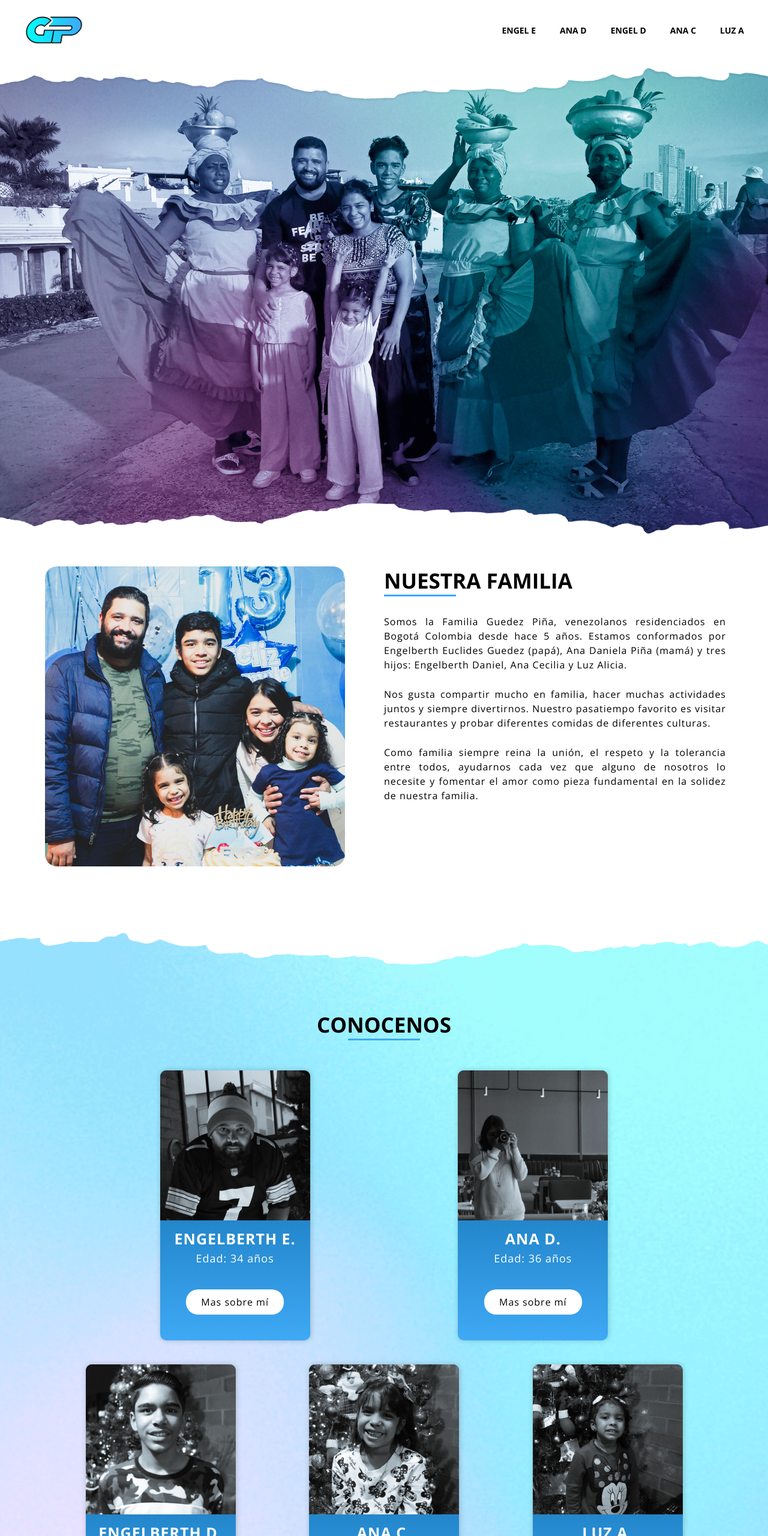
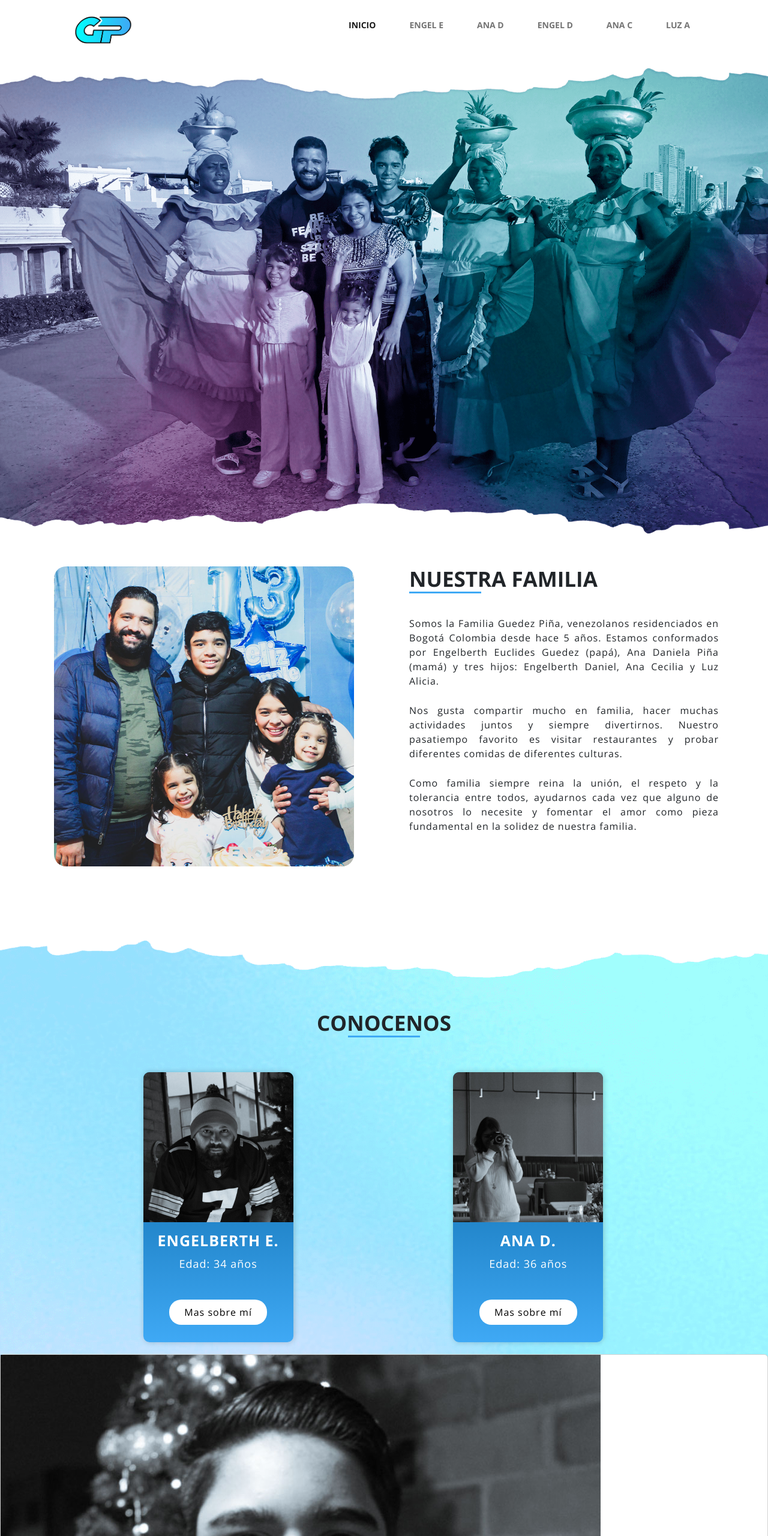
Before and after one commit to engergue/proyectoCoderhouse, a plain HTML site: page index.html in a window 1280 px wide. Shown: the top 2560 px of the page at 60% size. Drawn offline with nearby package versions, Linux system fonts and the light colour scheme.

Commit message:
Agregar bootstrap al home - parte 1

```diff
--- a/css/style.css
+++ b/css/style.css
@@ -22,11 +22,15 @@ header{
     align-items: center;
 }
 
-.logo{
+header .navbar{
+    width: 100%;
+}
+
+.logo-custom{
     padding: 10px 40px;
 }
 
-.logo img{
+.logo-custom img{
     width: 100px;
 }
 
@@ -62,10 +66,6 @@ header ul li a{
     padding: 40px;
 }
 
-.familia-imagen{
-    width: 50%;
-}
-
 .familia-imagen img{
     width: 500px;
     position: relative;
@@ -75,7 +75,6 @@ header ul li a{
 }
 
 .familia-texto{
-    width: 50%;
     padding: 0 30px;
 }
 
@@ -109,6 +108,7 @@ header ul li a{
 #conocenos{
     display: block;
     width: 100%;
+    height: 200vh;
     background-image: url(../images/fondo-conocenos.png);
     background-size: cover;
     padding-top: 200px;
@@ -133,14 +133,14 @@ header ul li a{
     background-color: #3fa9f5;
 }
 
-.cards{
+.cards-container{
     display: flex;
     flex-direction: row;
     justify-content: space-evenly;
     padding: 20px;
 }
 
-.card{
+.card-custom{
     width: 250px;
     height: 450px;
     background: linear-gradient(180deg, rgba(0,91,151,1) 0%, rgba(63,169,245,1) 100%);
@@ -148,18 +148,18 @@ header ul li a{
     border-radius: 10px;
 }
 
-.card__img img{
+.card-custom__img img{
     width: 100%;
     border-radius: 10px 10px 0 0 ;
 }
 
-.card__info{
+.card-custom__info{
     text-align: center;
     padding: 30px 0;
     color: white;
 }
 
-.card__info h3{
+.card-custom__info h3{
     font-size: 25px;
     font-weight: 700;
     text-transform: uppercase;
@@ -168,18 +168,18 @@ header ul li a{
     padding-bottom: 20px;
 }
 
-.card__info h4{
+.card-custom__info h4{
     font-size: 18px;
     font-weight: 400;
     letter-spacing: 1;
     padding-bottom: 20px;
 }
 
-.card__button{
+.card-custom__button{
     text-align: center;
 }
 
-.btn-card{
+.btn-card-custom{
     padding: 10px 25px;
     border-radius: 20px;
     font-size: 16px;
--- a/index.html
+++ b/index.html
@@ -3,87 +3,151 @@
         <meta charset="UTF-8">
         <meta http-equiv="X-UA-Compatible" content="IE=edge">
         <meta name="viewport" content="width=device-width, initial-scale=1.0">
+        <link href="https://cdn.jsdelivr.net/npm/bootstrap@5.2.2/dist/css/bootstrap.min.css" rel="stylesheet" integrity="sha384-Zenh87qX5JnK2Jl0vWa8Ck2rdkQ2Bzep5IDxbcnCeuOxjzrPF/et3URy9Bv1WTRi" crossorigin="anonymous">
         <link rel="stylesheet" href="./css/style.css">
         <title>Familia Guedez Piña</title>
     </head>
 
     <body>
+        <!-- START HEADER -->
+        <header>
+            <nav class="navbar navbar-expand-lg bg-white">
+                <div class="container">
+                    <div class="logo-custom">
+                        <a class="navbar-brand" href="index.html"><img src="./images/logo.png" alt="Logo Familia Guedez P."></a>
+                    </div>
 
-        <header>
-            <div class="logo">
-                <a href="index.html"><img src="./images/logo.png" alt="Logo Familia Guedez P."></a>
-            </div>
-            <div class="menu">
+                    <button class="navbar-toggler" type="button" data-bs-toggle="collapse" data-bs-target="#navbarNavAltMarkup" aria-controls="navbarNavAltMarkup" aria-expanded="false" aria-label="Toggle navigation">
+                        <span class="navbar-toggler-icon"></span>
+                    </button>
+                    <div class="menu-custom">
+                        <div class="collapse navbar-collapse" id="navbarNavAltMarkup">
+                            <div class="navbar-nav">
                                 <ul>
-                    <li><a href="pages/engelberth-euclides.html">Engel E</a></li>
-                    <li><a href="pages/ana-daniela.html">Ana D</a></li>
-                    <li><a href="pages/engelberth-daniel.html">Engel D</a></li>
-                    <li><a href="pages/ana-cecilia.html">Ana C</a></li>
-                    <li><a href="pages/luz-alicia.html">Luz A</a></li>
+                                    <li><a class="nav-link active" aria-current="page" href="#">Inicio</a></li>
+                                    <li><a class="nav-link" href="pages/engelberth-euclides.html">Engel E</a></li>
+                                    <li><a class="nav-link" href="pages/ana-daniela.html">Ana D</a></li>
+                                    <li><a class="nav-link" href="pages/engelberth-daniel.html">Engel D</a></li>
+                                    <li><a class="nav-link" href="pages/ana-cecilia.html">Ana C</a></li>
+                                    <li><a class="nav-link" href="pages/luz-alicia.html">Luz A</a></li>
                                 </ul>
                             </div>
+                        </div>
+                    </div>
+                </div>
+            </nav>
         </header>
+        <!-- END HEADER -->
 
+
+        <!-- START MAIN -->
         <main>
-
+            <!-- Seccion banner prinicpal -->
             <section id="banner">
                 <article>
                     <img src="./images/banner.png" alt="Banner Principal">
                 </article>
             </section>
 
+            <!-- Seccion nuestra familia -->
             <section id="nuestra-familia">
 
+                <div class="container-fluid">
+                    <div class="row">
+
+                        <div class="col-12 col-md-12 col-xl-6">
                             <div class="familia-imagen">
                                 <img src="./images/familia.jpg" alt="Familia Guedez P.">
                             </div>
+                        </div>
 
+                        <div class="col-12 col-md-12 col-xl-6">
                             <div class="familia-texto">
                                 <h1>nuestra familia</h1>
                                 <p>Somos la Familia Guedez Piña, venezolanos residenciados en Bogotá Colombia desde hace 5 años. Estamos conformados por Engelberth Euclides Guedez (papá), Ana Daniela Piña (mamá) y tres hijos: Engelberth Daniel, Ana Cecilia y Luz Alicia.</p>
                                 <p>Nos gusta compartir mucho en familia, hacer muchas actividades juntos y siempre divertirnos. Nuestro pasatiempo favorito es visitar restaurantes y probar diferentes comidas de diferentes culturas.</p>
                                 <p>Como familia siempre reina la unión, el respeto y la tolerancia entre todos, ayudarnos cada vez que alguno de nosotros lo necesite y fomentar el amor como pieza fundamental en la solidez de nuestra familia.</p>
                             </div>
+                        </div>
 
+                    </div>
+                  </div>
             </section>
 
+            <!-- Seccion conocenos -->
             <section id="conocenos">
                 <h2>Conocenos</h2>
 
-                <div class="cards">
-
-                    <div class="card">
-                        <div class="card__img">
+                <div class="container-fluid ">
+                    <div class="row cards-container">
+                        <div class="col-12 col-md-6 col-xl-3">
+                            <div class="card-custom">
+                                <div class="card-custom__img">
                                     <img src="./images/engel.jpg" alt="">
                                 </div>
-                        <div class="card__info">
+                                <div class="card-custom__info">
                                     <h3>Engelberth E.</h3>
                                     <h4>Edad: 34 años</h4>
                                 </div>
-                        <div class="card__button">
-                            <a href="pages/engelberth-euclides.html" class="btn-card">Mas sobre mí</a>
+                                <div class="card-custom__button">
+                                    <a href="pages/engelberth-euclides.html" class="btn-card-custom">Mas sobre mí</a>
+                                </div>
+                            </div>
+                        </div>
+
+                        <div class="col-12 col-md-6 col-xl-3">
+                            <div class="card-custom">
+                                <div class="card-custom__img">
+                                    <img src="./images/ana-dani.jpg" alt="">
+                                </div>
+                                <div class="card-custom__info">
+                                    <h3>Ana D.</h3>
+                                    <h4>Edad: 36 años</h4>
+                                </div>
+                                <div class="card-custom__button">
+                                    <a href="pages/ana-daniela.html" class="btn-card-custom">Mas sobre mí</a>
+                                </div>
+
+
+                            </div>
+                        </div>
+
+                    </div>
+                  </div>
+
+                <!-- <div class="cards-container">
+
+                    <div class="card-custom">
+                        <div class="card-custom__img">
+                            <img src="./images/engel.jpg" alt="">
+                        </div>
+                        <div class="card-custom__info">
+                            <h3>Engelberth E.</h3>
+                            <h4>Edad: 34 años</h4>
+                        </div>
+                        <div class="card-custom__button">
+                            <a href="pages/engelberth-euclides.html" class="btn-card-custom">Mas sobre mí</a>
                         </div>
                     </div>
 
                     <div class="card">
-                        <div class="card__img">
+                        <div class="card-custom__img">
                             <img src="./images/ana-dani.jpg" alt="">
                         </div>
-                        <div class="card__info">
+                        <div class="card-custom__info">
                             <h3>Ana D.</h3>
                             <h4>Edad: 36 años</h4>
                         </div>
-                        <div class="card__button">
-                            <a href="pages/ana-daniela.html" class="btn-card">Mas sobre mí</a>
+                        <div class="card-custom__button">
+                            <a href="pages/ana-daniela.html" class="btn-card-custom">Mas sobre mí</a>
                         </div>
 
 
                     </div>
 
-                </div>
+                </div> -->
 
                 <div class="cards">
-
                     <div class="card">
                         <div class="card__img">
                             <img src="./images/engel-daniel.jpg" alt="">
@@ -126,16 +190,17 @@
                 </div>
 
             </section>
+        </main>
+        <!-- END MAIN -->
 
-
-        </main>
-
+        <!-- START FOOTER -->
         <footer>
             <img src="./images/logo.png" alt="Logo Footer">
             <p>© 2022 Familia Guedez Piña - Todos los derechos reservados.</p>
         </footer>
+        <!-- END FOOTER -->
 
-
+        <script src="https://cdn.jsdelivr.net/npm/bootstrap@5.2.2/dist/js/bootstrap.bundle.min.js" integrity="sha384-OERcA2EqjJCMA+/3y+gxIOqMEjwtxJY7qPCqsdltbNJuaOe923+mo//f6V8Qbsw3" crossorigin="anonymous"></script>
     </body>
 
 </html>
```
Lines whose indentation alone changed are shown as unchanged.
